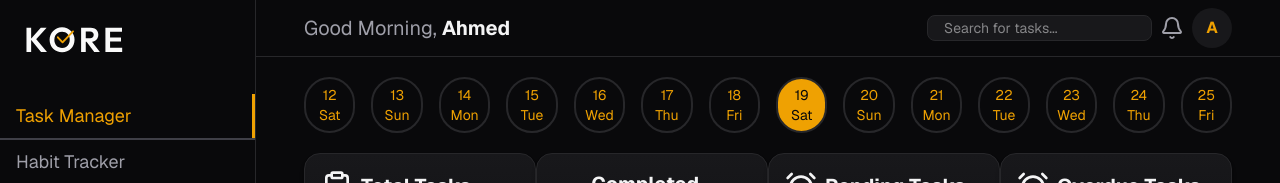
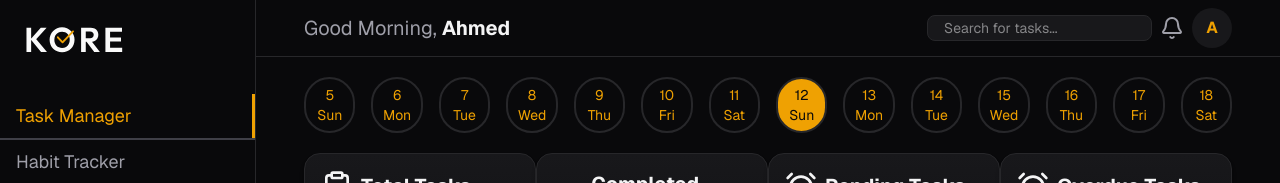
Before and after one commit to ahmedhesham001/Digital-planner, a React (Vite) app in the folder apps/web/: page /dashboard in a window 1280 px wide. Shown: the top 183 px of the page. Built offline with nearby package versions, Linux system fonts and the light colour scheme.

Commit message:
adding static components

```diff
--- a/apps/web/src/components/Task.jsx
+++ b/apps/web/src/components/Task.jsx
@@ -1,15 +1,53 @@
 import Status from "./Status";
 import Priority from "./Priority";
+import { useState } from "react";
 
 export default function Task({task}){
+    const [isStatusOpen, setIsStatusOpen] = useState(false);
+    const [isPriorityOpen, setIsPriorityOpen] = useState(false);
+
     return (
         <div className='grid grid-cols-12 gap-4 border-b border-base-800/60 py-2 w-full px-6 items-center text-base-100'>
             <div className='col-span-1'><input type="checkbox" {...task.status === "done" && {checked: true}} />  </div>
             <div className='col-span-3 truncate'>{task.name}</div>
             <div className='col-span-2'>{task.startDate}</div>
             <div className='col-span-2'>{task.endDate}</div>
-            <div className='col-span-2'><Status status={task.status} /></div>
-            <div className='col-span-2'><Priority priority={task.priority} /></div>
+            <div className='col-span-2 cursor-pointer relative'>
+                <div onClick={() => setIsStatusOpen(!isStatusOpen)} className="cursor-pointer inline-block">
+                    <Status status={task.status} />
+                </div>
+                {isStatusOpen && (
+                    <div className="absolute left-0 bottom-full mt-1 flex flex-col gap-1 bg-base-900 border border-base-800 p-2 rounded-xl z-20 shadow-lg">
+                        <div onClick={() => setIsStatusOpen(false)} className="cursor-pointer">
+                            <Status status="done" />
+                        </div>
+                        <div onClick={() => setIsStatusOpen(false)} className="cursor-pointer">
+                            <Status status="pending" />
+                        </div>
+                        <div onClick={() => setIsStatusOpen(false)} className="cursor-pointer">
+                            <Status status="canceled" />
+                        </div>
+                    </div>
+                )}
+            </div>
+            <div className='col-span-2 cursor-pointer relative'>
+                <div onClick={() => setIsPriorityOpen(!isPriorityOpen)} className="cursor-pointer inline-block">
+                    <Priority priority={task.priority} />
+                </div>
+                {isPriorityOpen && (
+                    <div className="absolute left-0 top-full mt-1 flex flex-col gap-1 bg-base-900 border border-base-800 p-2 rounded-xl z-20 shadow-lg">
+                        <div onClick={() => setIsPriorityOpen(false)} className="cursor-pointer">
+                            <Priority priority="high" />
+                        </div>
+                        <div onClick={() => setIsPriorityOpen(false)} className="cursor-pointer">
+                            <Priority priority="medium" />
+                        </div>
+                        <div onClick={() => setIsPriorityOpen(false)} className="cursor-pointer">
+                            <Priority priority="low" />
+                        </div>
+                    </div>
+                )}
+            </div>
         </div>
     )
 }
--- a/apps/web/src/pages/Dashboard.jsx
+++ b/apps/web/src/pages/Dashboard.jsx
@@ -6,10 +6,10 @@ import SideBar from '../components/SideBar'
 import Task from '../components/Task'
 export default function Dashboard() {
     const tasks = [
-        {name: "Task1", startDate: "2026-07-22", endDate: "2026-07-22", status: "pending", priority: "high"},
-        {name: "Task2", startDate: "2026-07-22", endDate: "2026-07-22", status: "done", priority: "medium"},
-        {name: "Task3", startDate: "2026-07-22", endDate: "2026-07-22", status: "canceled", priority: "low"},
-        {name: "Task4", startDate: "2026-07-22", endDate: "2026-07-22", status: "done", priority: "high"},
+        {id: 1, name: "Task1", startDate: "2026-07-22", endDate: "2026-07-22", status: "pending", priority: "high"},
+        {id: 2, name: "Task2", startDate: "2026-07-22", endDate: "2026-07-22", status: "done", priority: "medium"},
+        {id: 3, name: "Task3", startDate: "2026-07-22", endDate: "2026-07-22", status: "canceled", priority: "low"},
+        {id: 4, name: "Task4", startDate: "2026-07-22", endDate: "2026-07-22", status: "done", priority: "high"},
     ]
     const [isDark, setIsDark] = useState(true);
     useEffect(() =>{
@@ -27,6 +27,27 @@ export default function Dashboard() {
         });
         return () => observer.disconnect();
     }, [])
+    const getWeekDays = () => {
+        const days = [];
+        const today = new Date();
+        for (let i = -7; i < 7; i++) {
+            const current = new Date();
+            current.setDate(today.getDate() + i);
+            days.push({
+                    number: current.getDate(),
+                    day: current.toLocaleDateString('en-US', { weekday: 'short' }),
+                    isToday: current.toDateString() === today.toDateString(),
+                    fullDate: current.toISOString().split('T')[0]
+                });
+        }
+        return days;
+    }
+    const weekDays = getWeekDays();
+
+    const [search, setSearch] = useState('');
+    const [isSearchOpen, setIsSearchOpen] = useState(false);
+    const filteredTasks = tasks.filter((task) => task.name.toLowerCase().startsWith(search.toLowerCase()));
+    const searchResults = filteredTasks.length > 0 ? filteredTasks : [];
     return (
         <div className="min-h-screen w-full flex transition-all duration-500 bg-base-950">
             <SideBar isDark={isDark} />
@@ -34,29 +55,37 @@ export default function Dashboard() {
                 <nav className="w-full flex flex-row justify-between items-center py-2 px-12 border-b border-base-800 shrink-0">
                     <div className="text-xl">Good Morning, <span className="font-bold text-base-100">Ahmed</span></div>
                     <div className="flex flex-row items-center gap-2">
-                        <input type="search" name="search" id="search" placeholder="Search for tasks..."
+                        <div className='relative'>
+                            <input type="search" name="search" id="search" placeholder="Search for tasks..."
+                            value={search}
+                            onChange={(e) => {setSearch(e.target.value); setIsSearchOpen(true)}}
+                            onFocus={()=> setIsSearchOpen(true)}
                             className="text-base-100 bg-base-900 border border-base-800
                             rounded-lg px-4 py-0.5 focus:outline-none focus:border-primary-500 focus:border-2 text-sm"
                             />
+                            {isSearchOpen && search.trim() && (
+                                <div className='absolute right-0 top-full mt-2 w-72 bg-base-900 border border-base-800 rounded-xl shadow-2xl z-50 overflow-hidden flex flex-col py-2 max-h-60 overflow-y-auto'>
+                                    {searchResults.length>0 ? (
+                                        searchResults.map((task, index) => (
+                                            <div key={index} className="px-4 py-2 hover:bg-base-800 cursor-pointer" onClick={() => setIsSearchOpen(false)}>
+                                                <div className="text-base-100 font-bold">{task.name}</div>
+                                                <div className="text-base-400 text-sm">{task.startDate} - {task.endDate}</div>
+                                            </div>
+                                        ))
+                                    ): (
+                                        <div className='px-4 py-2 text-base-400'>No results found</div>
+                                    )}
+                                </div>
+                            )}
+                        </div>
                         <Bell className="text-base-400 hover:text-base-100 transition-colors cursor-pointer" />
                         <div className="w-10 h-10 rounded-full bg-base-900 flex items-center justify-center text-primary-500 font-bold">A</div>
                     </div>
                 </nav>
                 <div className='flex flex-row gap-4 px-12 h-12 items-center justify-center shrink-0'>
-                    <Day day="Sat" date="12" isSelected={false} />
-                    <Day day="Sun" date="13" isSelected={false} />
-                    <Day day="Mon" date="14" isSelected={false} />
-                    <Day day="Tue" date="15" isSelected={false} />
-                    <Day day="Wed" date="16" isSelected={false} />
-                    <Day day="Thu" date="17" isSelected={false} />
-                    <Day day="Fri" date="18" isSelected={false} />
-                    <Day day="Sat" date="19" isSelected={true} />
-                    <Day day="Sun" date="20" isSelected={false} />
-                    <Day day="Mon" date="21" isSelected={false} />
-                    <Day day="Tue" date="22" isSelected={false} />
-                    <Day day="Wed" date="23" isSelected={false} />
-                    <Day day="Thu" date="24" isSelected={false} />
-                    <Day day="Fri" date="25" isSelected={false} />
+                    {weekDays.map((day, index) => (
+                        <Day key={index} day={day.day} date={day.number} isSelected={day.isToday} />
+                    ))}
                 </div>
                 <div className="flex flex-row justify-between px-12 shrink-0">
                     <Card title="Total Tasks" number="5" icon={<ClipboardList className="w-8 h-8 text-base-100" />} />
@@ -76,7 +105,7 @@ export default function Dashboard() {
                             </div>
                         </div>
                     </div>
-                    <div className='border border-base-800 rounded-2xl overflow-x-hidden overflow-y-auto flex-1 mt-2 flex flex-col'>
+                    <div className='border border-base-800 rounded-2xl overflow-x-auto overflow-y-auto flex-1 mt-2 flex flex-col'>
                         <div className='grid grid-cols-12 px-6 py-3 border-b border-base-800 bg-base-900 font-bold text-base-100 gap-4 sticky top-0 z-10 shrink-0'>
                             <div className='col-span-1'><input type="checkbox" disabled /></div>
                             <div className='col-span-3'>Task name</div>
@@ -85,7 +114,7 @@ export default function Dashboard() {
                             <div className='col-span-2'>Status</div>
                             <div className='col-span-2'>Priority</div>
                         </div>
-                        <div className='flex flex-col py-2 gap-4'>
+                        <div className='flex flex-col py-2 gap-4 '>
                             {tasks.map((task, index) => (
                                 <Task key={index} task={task} />
                             ))}
```
